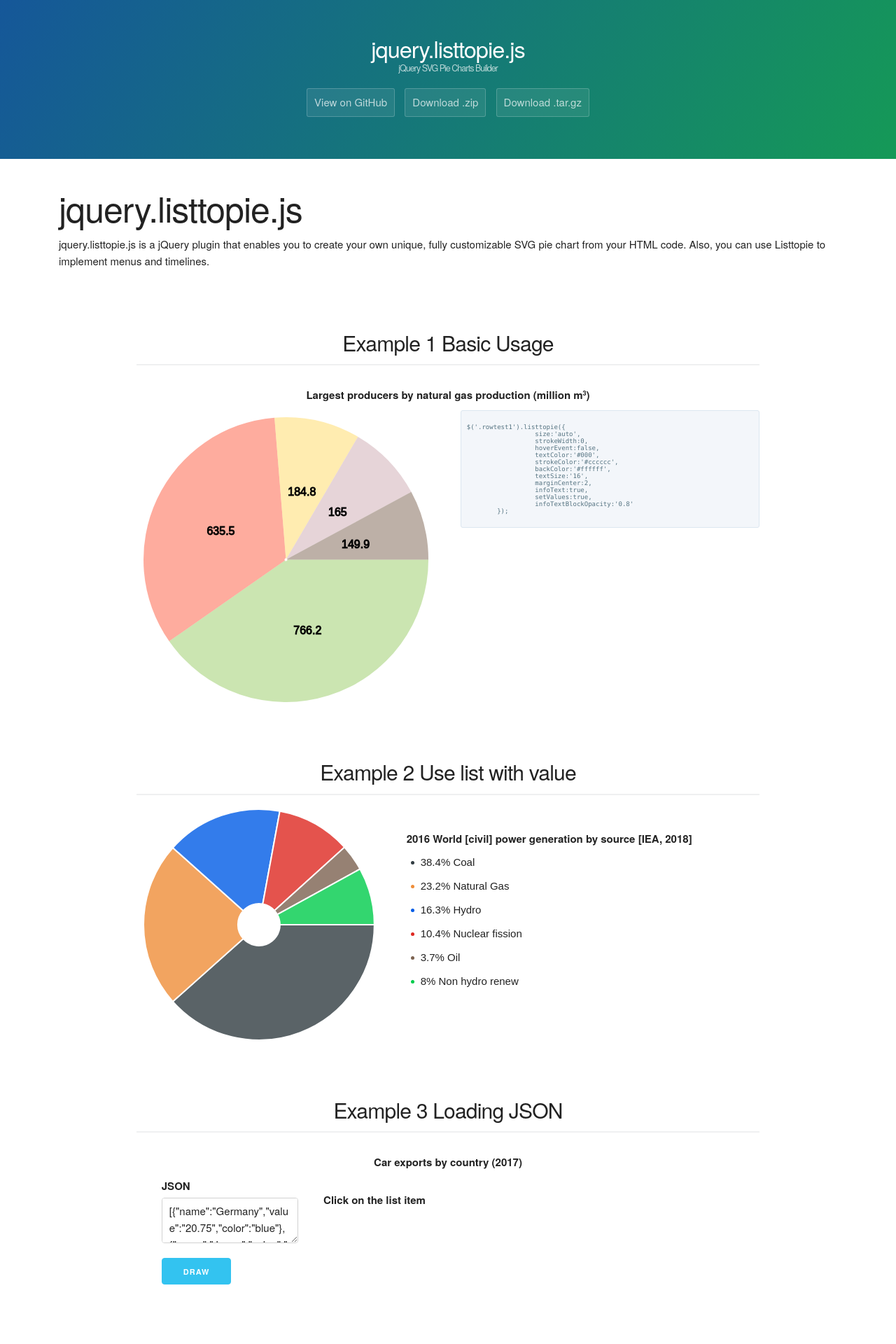
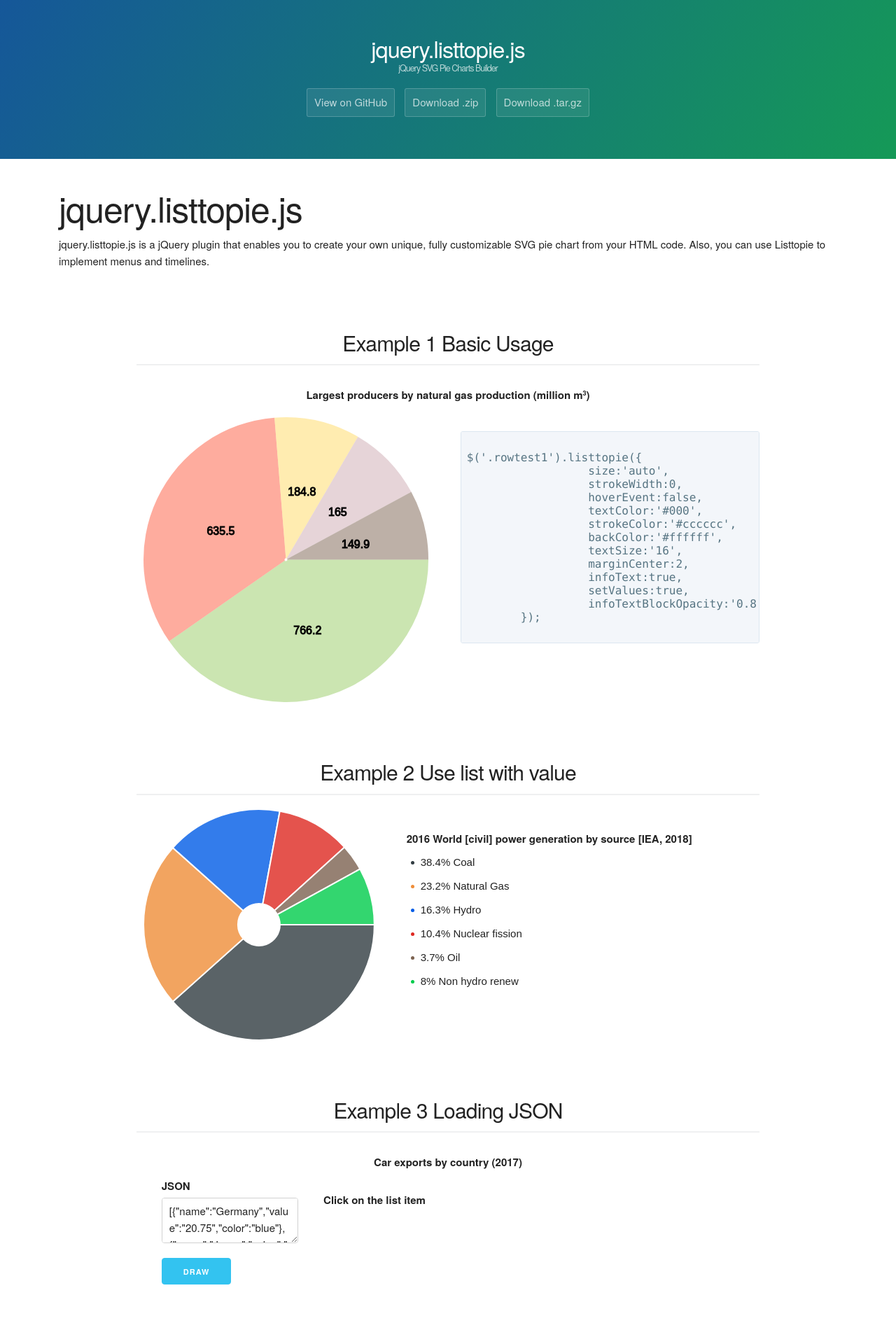
Before and after one commit to dkdevru/jquery.listtopie.js, a Jekyll site: the page built from index.html, in a window 1280 px wide. Shown: the top 1920 px of the page at 70% size. Built offline with Jekyll 4.4.1, drawn with Linux system fonts in a browser that asks for light colours.

Commit message:
some css

```diff
--- a/css/cayman.css
+++ b/css/cayman.css
@@ -131,6 +131,11 @@
 a { color: #567482; text-decoration: none;padding:10px; }
 a:hover { text-decoration: none; }
 
+.code_area
+{
+	padding-top:30px;
+}
+
 .btn { display: inline-block; margin-bottom: 1rem; color: rgba(255, 255, 255, 0.7); background-color: rgba(255, 255, 255, 0.08); border-color: rgba(255, 255, 255, 0.2); border-style: solid; border-width: 1px; border-radius: 0.3rem; transition: color 0.2s, background-color 0.2s, border-color 0.2s; }
 .btn:hover { color: rgba(255, 255, 255, 0.8); text-decoration: none; background-color: rgba(255, 255, 255, 0.2); border-color: rgba(255, 255, 255, 0.3); }
 .btn + .btn { margin-left: 1rem; }
@@ -164,7 +169,7 @@
 .main-content p { margin-bottom: 1em; }
 .main-content code { padding: 2px 4px; font-family: Consolas, "Liberation Mono", Menlo, Courier, monospace; font-size: 0.9rem; color: #567482; background-color: #f3f6fa; border-radius: 0.3rem; }
 .main-content pre { padding: 0.8rem; margin-top: 0; /*margin-bottom: 1rem;*/ font: 1rem Consolas, "Liberation Mono", Menlo, Courier, monospace; color: #567482; word-wrap: normal; background-color: #f3f6fa; border: solid 1px #dce6f0; border-radius: 0.3rem; }
-.main-content pre > code { padding: 0; margin: 0; font-size: 0.9rem; color: #567482; word-break: normal; white-space: pre; background: transparent; border: 0; }
+.main-content pre > code { padding: 0; margin: 0; font-size: 1.6rem; color: #567482; word-break: normal; white-space: pre; background: transparent; border: 0; }
 .main-content .highlight { margin-bottom: 1rem; }
 .main-content .highlight pre { margin-bottom: 0; word-break: normal; }
 .main-content .highlight pre, .main-content pre { padding: 0.8rem; overflow: auto; font-size: 0.9rem; /*line-height: 1.45;*/ border-radius: 0.3rem; -webkit-overflow-scrolling: touch; }
--- a/index.html
+++ b/index.html
@@ -37,7 +37,7 @@
 
     </div>
 
-    <div class="six columns">
+    <div class="six columns code_area">
     <pre>
   <code>
 $('.rowtest1').listtopie({
```
